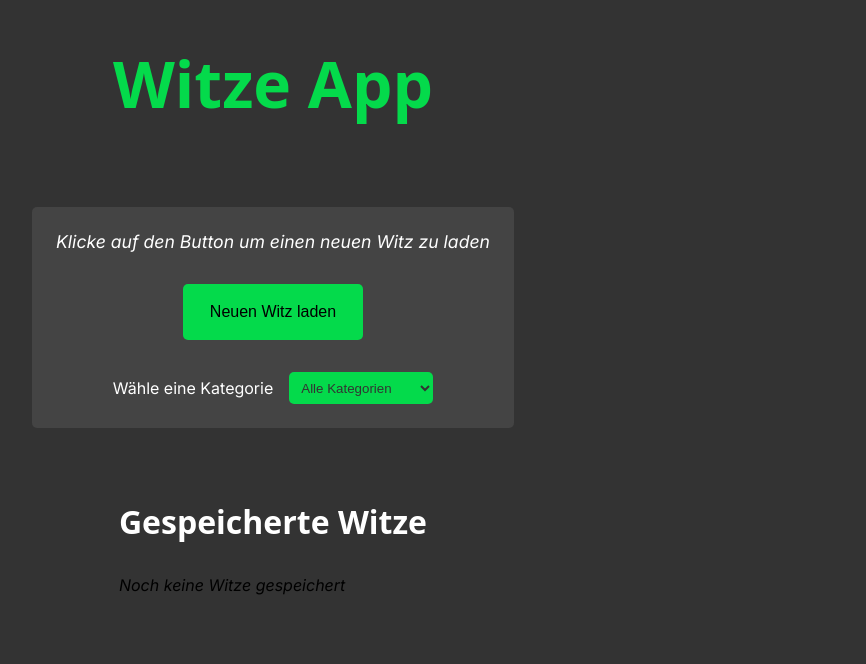
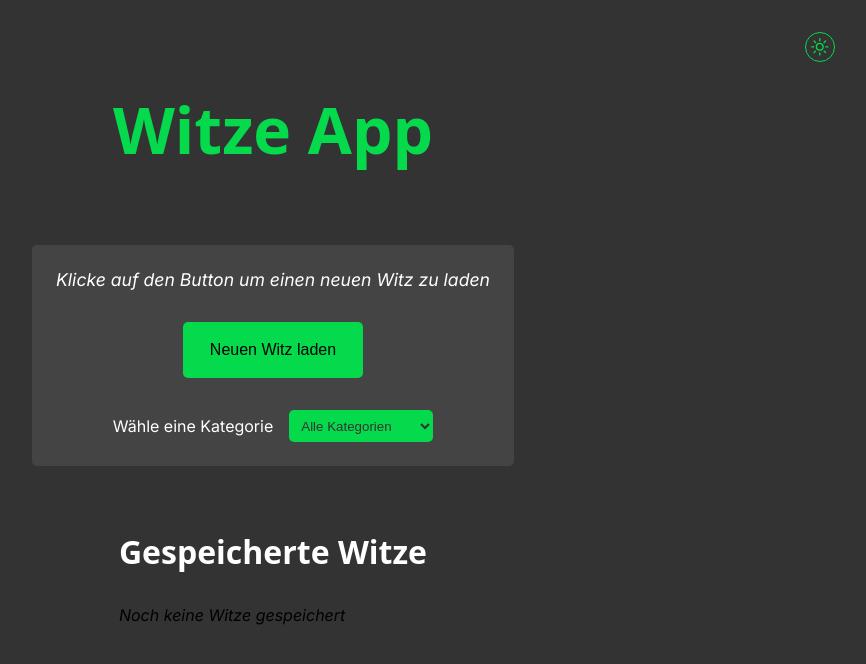
Before and after one commit to leavethetrain/witze-app, a website built with Vite: page index.html in a window 1280 px wide. Shown: the whole page, without its empty margins (367-1233 px from the left). Built offline with nearby package versions, Linux system fonts and the light colour scheme; a web font is replaced by a local one.

Commit message:
add darkmode button

```diff
--- a/index.html
+++ b/index.html
@@ -9,6 +9,24 @@
   </head>
   <body>
     <div id="app">
+      <div class="darkmode-wrapper">
+        <button class="dark-mode dark-mode--hover">
+          <svg
+            xmlns="http://www.w3.org/2000/svg"
+            fill="none"
+            viewBox="0 0 24 24"
+            stroke-width="1.5"
+            stroke="currentColor"
+            class="dark-mode__icon"
+          >
+            <path
+              stroke-linecap="round"
+              stroke-linejoin="round"
+              d="M12 3v2.25m6.364.386-1.591 1.591M21 12h-2.25m-.386 6.364-1.591-1.591M12 18.75V21m-4.773-4.227-1.591 1.591M5.25 12H3m4.227-4.773L5.636 5.636M15.75 12a3.75 3.75 0 1 1-7.5 0 3.75 3.75 0 0 1 7.5 0Z"
+            />
+          </svg>
+        </button>
+      </div>
       <h1 class="heading">Witze App</h1>
       <div class="current-joke">
         <p class="current-joke__text">
--- a/src/main.js
+++ b/src/main.js
@@ -76,6 +76,8 @@ function renderJokes() {
   savedJokesListEl.innerHTML = html;
 }
 
+function darkMode() {}
+
 loadJokeBtn.addEventListener("click", loadNewJoke);
 saveJokeBtn.addEventListener("click", saveCurrentJoke);
 
--- a/styles/main.scss
+++ b/styles/main.scss
@@ -11,14 +11,44 @@ body {
   font-family: $font-text;
 }
 
+.darkmode-wrapper {
+  width: 90%;
+  display: flex;
+  flex-direction: row;
+  justify-content: end;
+  align-items: end;
+  margin: 1rem 0 0 0;
+}
+
+.dark-mode {
+  width: 25px;
+  height: 25px;
+  padding: 0.2rem;
+  border-radius: 50px;
+  color: $primary-color;
+  border: 1px solid $primary-color;
+  background-color: transparent;
+
+  @include tablet-and-up() {
+    width: 30px;
+    height: 30px;
+  }
+
+  &--hover:hover {
+    background-color: $primary-color;
+    transition: ease-in-out 0.2s;
+    color: #000;
+    cursor: pointer;
+  }
+}
+
 #app {
   display: flex;
   flex-direction: column;
   justify-content: center;
-  margin-top: 1.5rem;
   align-items: center;
   padding: 1rem;
-  gap: 2rem;
+  gap: 1.5rem;
 
   .heading {
     font-size: 3rem;
@@ -179,5 +209,6 @@ body {
     border-radius: 5px;
     padding: 0.5rem;
     color: $primary-background;
+    cursor: pointer;
   }
 }
```
